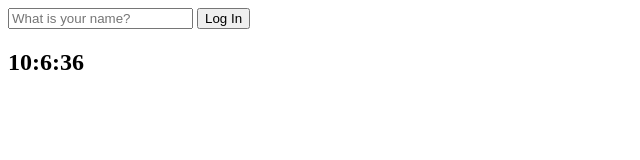
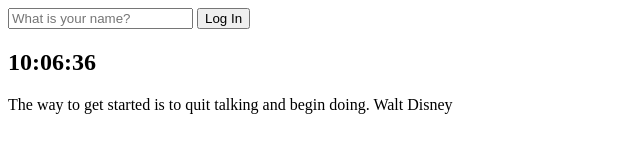
Before and after one commit to soottoppi/javascript, a plain HTML site: page index.html in a window 1280 px wide. Shown: the whole page, without its empty margins (0-640 px from the left). Drawn offline with Linux system fonts and the light colour scheme.

Commit message:
add quotes

```diff
--- a/index.html
+++ b/index.html
@@ -17,9 +17,15 @@
       />
       <input type="submit" value="Log In" />
     </form>
-    <h2 id="clock">00:00</h2>
+    <h2 id="clock">00:00:00</h2>
     <h1 id="greeting" class="hidden"></h1>
+    <div id="quote">
+      <span></span>
+      <span></span>
+    </div>
     <script src="js/greetings.js"></script>
     <script src="js/clock.js"></script>
+    <script src="js/quotes.js"></script>
+    <script src="js/background.js"></script>
   </body>
 </html>
--- a/js/clock.js
+++ b/js/clock.js
@@ -2,7 +2,11 @@ const clock = document.querySelector("h2#clock");
 
 function getClock() {
   const date = new Date();
-  clock.innerText = `${date.getHours()}:${date.getMinutes()}:${date.getSeconds()}`;
+  const hours = String(date.getHours()).padStart(2, "0");
+  const minutes = String(date.getMinutes()).padStart(2, "0");
+  const seconds = String(date.getSeconds()).padStart(2, "0");
+  clock.innerText = `${hours}:${minutes}:${seconds}`;
 }
+
 getClock();
 setInterval(getClock, 1000);
--- /dev/null
+++ b/js/quotes.js
@@ -0,0 +1,51 @@
+const quotes = [
+  {
+    quote: "The way to get started is to quit talking and begin doing.",
+    author: "Walt Disney",
+  },
+  {
+    quote: "Life is what happens when you're busy making other plans.",
+    author: "John Lennon",
+  },
+  {
+    quote:
+      "The world is a book and those who do not travel read only one page.",
+    author: "Saint Augustine",
+  },
+  {
+    quote: "Life is either a daring adventure or nothing at all.",
+    author: "Helen Keller",
+  },
+  {
+    quote: "To Travel is to Live",
+    author: "Hans Christian Andersen",
+  },
+  {
+    quote: "Only a life lived for others is a life worthwhile.",
+    author: "Albert Einstein",
+  },
+  {
+    quote: "You only live once, but if you do it right, once is enough.",
+    author: "Mae West",
+  },
+  {
+    quote: "Never go on trips with anyone you do ntot love.",
+    author: "Hemmingway",
+  },
+  {
+    quote: "We wander for distraction, but we travel for fulfilment.",
+    author: "Hilaire Belloc",
+  },
+  {
+    quote: "Travel expands the mind and fills the gap.",
+    author: "Sheda Savage",
+  },
+];
+
+const quote = document.querySelector("#quote span:first-child");
+const author = document.querySelector("#quote span:last-child");
+
+const todaysQuote = quotes[Math.floor(Math.random()) * quotes.length];
+
+quote.innerText = todaysQuote.quote;
+author.innerText = todaysQuote.author;
```
Also changed, not shown: img/1.jpg (added), img/2.jpg (added), img/3.jpg (added), js/background.js (added).
